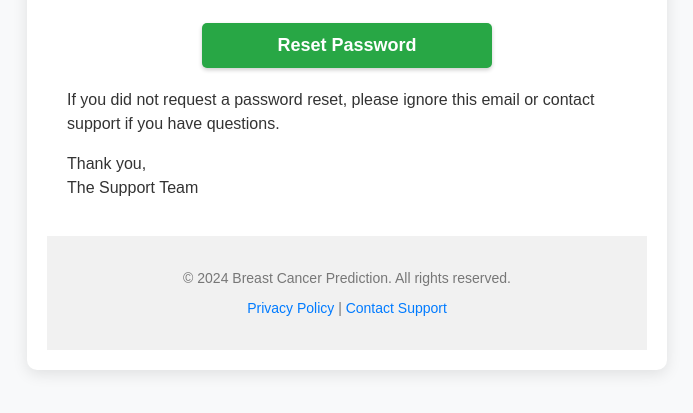
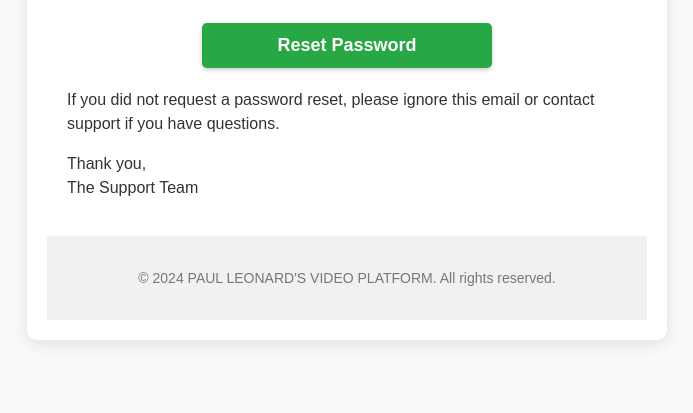
Before and after one commit to zila-tech/Streamify, a Django app: template accounts/templates/accounts/reset_password_email.html in a window 1280 px wide. Shown: the part 327-740 px from the top of the page, without its empty margins (293-986 px from the left). Run offline with Django 5.2, Linux system fonts and the light colour scheme; the template is opened without the code that fills it, so the values that code supplies are empty; parts of the project's set-up code (start-up, migrations or seed data) failed here and were passed over.

Commit message:
Update accounts reset pwd email template in accounts app

```diff
--- a/accounts/templates/accounts/reset_password_email.html
+++ b/accounts/templates/accounts/reset_password_email.html
@@ -99,11 +99,7 @@
         </div>
         <div class="email-footer">
             <p>
-                &copy; {% now "Y" %} Breast Cancer Prediction. All rights reserved.
-            </p>
-            <p>
-                <a href="#">Privacy Policy</a> |
-                <a href="#">Contact Support</a>
+                &copy; {% now "Y" %} PAUL LEONARD'S VIDEO PLATFORM. All rights reserved.
             </p>
         </div>
     </div>
```
